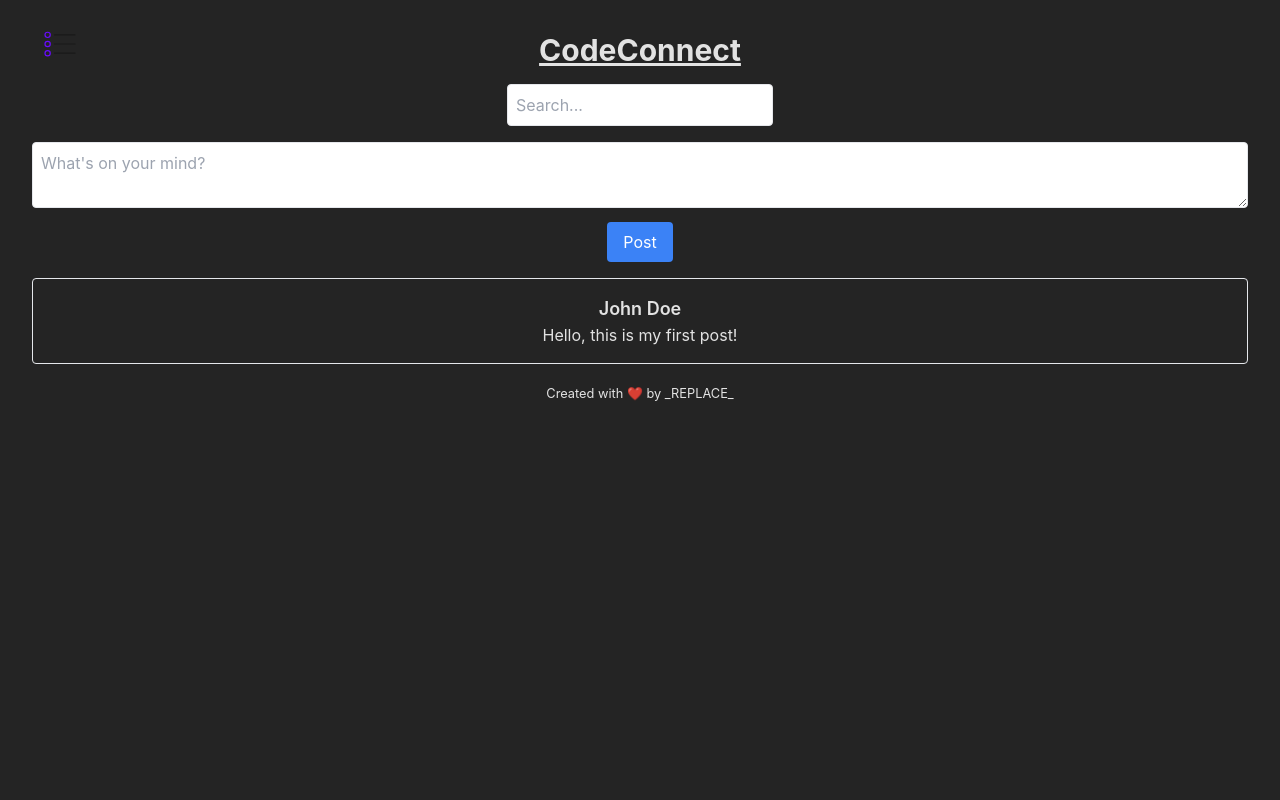
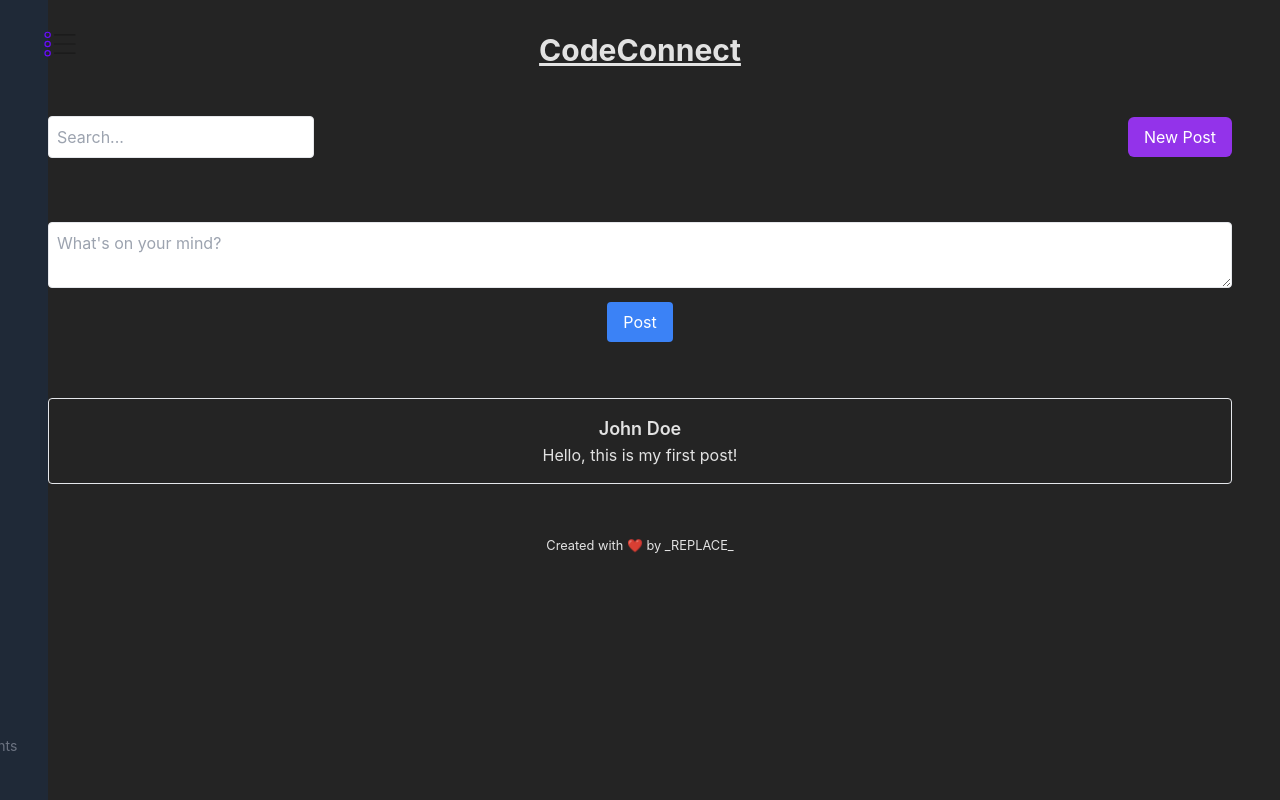
Before and after one commit to Noroff-FED-Campus-Assignments/css-frameworks-thor, a React (Vite) app: page / in a window 1280 px wide. Built offline with nearby package versions, Linux system fonts and the light colour scheme.

Commit message:
Sidebar and homepage

```diff
--- a/src/components/HomePage.jsx
+++ b/src/components/HomePage.jsx
@@ -1,14 +1,21 @@
-
+import React from 'react';
 import SearchBar from './SearchBar';
 import NewPostForm from './NewPostForm';
 import Feed from './Feed';
 
 function HomePage() {
   return (
-    <div className="container mx-auto">
-      <SearchBar />
-      <NewPostForm />
-      <Feed />
+    <div className="container mx-auto px-4 py-8">
+      <div className="flex justify-between items-center mb-8">
+        <SearchBar />
+        <button className="bg-purple-600 text-white px-4 py-2 rounded-md hover:bg-purple-700 focus:outline-none focus:ring-2 focus:ring-purple-600">
+          New Post
+        </button>
+      </div>
+      <div className="grid gap-6">
+        <NewPostForm />
+        <Feed />
+      </div>
     </div>
   );
 }
--- a/src/components/Sidebar.jsx
+++ b/src/components/Sidebar.jsx
@@ -1,6 +1,6 @@
 import React, { useState } from "react";
 import menuIcon from "../assets/List.svg";
-import { Link } from "@tanstack/react-router"; // Import Link from your router library
+import { Link } from "@tanstack/react-router";
 
 const Sidebar = () => {
     const [showSidebar, setShowSidebar] = useState(false);
@@ -24,16 +24,18 @@ const Sidebar = () => {
                     height="40"
                 />
             )}
-
             <div
-                className={`top-0 left-0 w-[35vw] bg-blue-600 p-10 pl-20 text-white fixed h-full z-40 ease-in-out duration-300 ${showSidebar ? "translate-x-0 " : "-translate-x-full"
+                className={`bg-gray-800 p-0 text-white fixed h-screen w-[18rem] top-0 transition-transform duration-300 ${showSidebar ? "translate-x-0 " : "-translate-x-[17rem]"
                     }`}
             >
+
+                <div className="p-6">
+                    <h2 className="text-2xl font-semibold mb-4">DevConnect</h2>
                     <ul>
                         <li>
                             <Link
                                 to="/home"
-                            className="text-xl font-semibold text-white block mb-4"
+                                className="text-lg font-semibold text-gray-300 block mb-3 hover:text-white"
                             >
                                 Home
                             </Link>
@@ -41,7 +43,7 @@ const Sidebar = () => {
                         <li>
                             <Link
                                 to="/profile"
-                            className="text-xl font-semibold text-white block mb-4"
+                                className="text-lg font-semibold text-gray-300 block mb-3 hover:text-white"
                             >
                                 Profile
                             </Link>
@@ -49,13 +51,19 @@ const Sidebar = () => {
                         <li>
                             <Link
                                 to="/login"
-                            className="text-xl font-semibold text-white block"
+                                className="text-lg font-semibold text-gray-300 block hover:text-white"
                             >
                                 Login
                             </Link>
                         </li>
                     </ul>
                 </div>
+                <div className="absolute bottom-6 left-6">
+                    <p className="text-sm text-gray-500">
+                        &copy; 2023 DevConnect. All rights reserved.
+                    </p>
+                </div>
+            </div>
         </>
     );
 };
```
Lines whose indentation alone changed are shown as unchanged.
